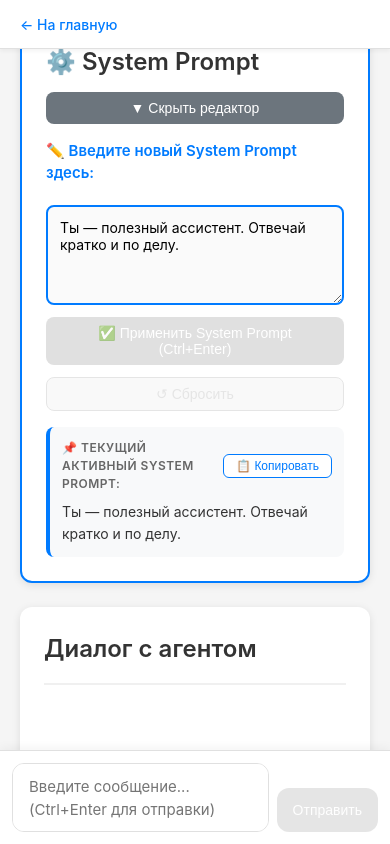
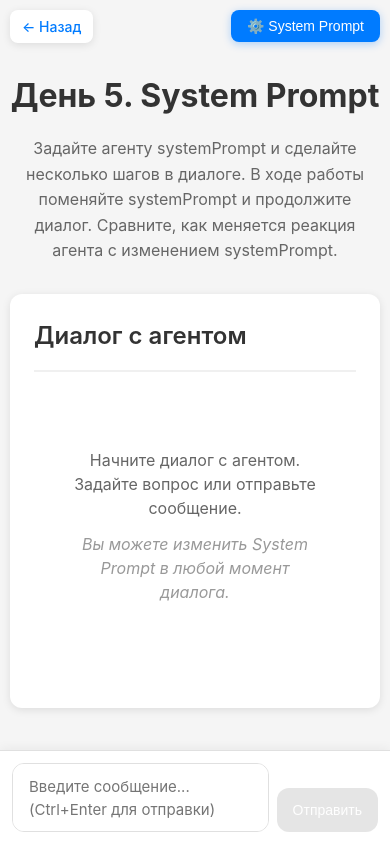
Before and after one commit to AlexDevyatov/Code-Assistent-prompt-generator, a React (Vite) app: page /system-prompt in a window 390 px wide. Shown: the top 844 px of the page. Built offline with nearby package versions, Linux system fonts and the light colour scheme.

Commit message:
Добавлено модальное окно для System Prompt, убрана верхняя полоса, оставлена только кнопка 'Назад' в левом верхнем углу

```diff
--- a/src/SystemPromptTest.css
+++ b/src/SystemPromptTest.css
@@ -3,30 +3,144 @@
   background-color: #f5f5f5;
   display: flex;
   flex-direction: column;
+  position: relative;
 }
 
-.nav-bar {
+.back-button {
+  position: fixed;
+  top: 20px;
+  left: 20px;
+  z-index: 100;
+  color: #007bff;
+  text-decoration: none;
+  font-size: 16px;
+  font-weight: 500;
+  padding: 8px 16px;
   background-color: #ffffff;
-  border-bottom: 1px solid #e0e0e0;
-  padding: 12px 20px;
-  position: sticky;
-  top: 0;
-  z-index: 1000;
-  box-shadow: 0 2px 4px rgba(0, 0, 0, 0.05);
-  flex-shrink: 0;
+  border-radius: 8px;
+  box-shadow: 0 2px 8px rgba(0, 0, 0, 0.1);
+  transition: all 0.2s;
 }
 
-.nav-link {
-  color: #007bff;
-  text-decoration: none;
-  font-size: 14px;
-  font-weight: 500;
-  transition: color 0.2s;
+.back-button:hover {
+  color: #0056b3;
+  background-color: #f0f0f0;
+  transform: translateY(-1px);
+  box-shadow: 0 4px 12px rgba(0, 0, 0, 0.15);
 }
 
-.nav-link:hover {
-  color: #0056b3;
-  text-decoration: underline;
+.system-prompt-trigger-button {
+  position: fixed;
+  top: 20px;
+  right: 20px;
+  z-index: 100;
+  padding: 10px 20px;
+  background-color: #007bff;
+  color: #ffffff;
+  border: none;
+  border-radius: 8px;
+  font-size: 15px;
+  font-weight: 500;
+  cursor: pointer;
+  box-shadow: 0 2px 8px rgba(0, 123, 255, 0.3);
+  transition: all 0.2s;
+}
+
+.system-prompt-trigger-button:hover {
+  background-color: #0056b3;
+  transform: translateY(-2px);
+  box-shadow: 0 4px 12px rgba(0, 123, 255, 0.4);
+}
+
+.system-prompt-trigger-button:active {
+  transform: translateY(0);
+}
+
+.modal-overlay {
+  position: fixed;
+  top: 0;
+  left: 0;
+  right: 0;
+  bottom: 0;
+  background-color: rgba(0, 0, 0, 0.5);
+  display: flex;
+  justify-content: center;
+  align-items: center;
+  z-index: 1000;
+  padding: 20px;
+}
+
+.modal-content {
+  background-color: #ffffff;
+  border-radius: 12px;
+  padding: 24px;
+  max-width: 700px;
+  width: 100%;
+  max-height: 90vh;
+  overflow-y: auto;
+  box-shadow: 0 10px 40px rgba(0, 0, 0, 0.2);
+  animation: modalSlideIn 0.3s ease-out;
+}
+
+.modal-content::-webkit-scrollbar {
+  width: 8px;
+}
+
+.modal-content::-webkit-scrollbar-track {
+  background: #f1f1f1;
+}
+
+.modal-content::-webkit-scrollbar-thumb {
+  background: #c1c1c1;
+  border-radius: 4px;
+}
+
+.modal-content::-webkit-scrollbar-thumb:hover {
+  background: #a8a8a8;
+}
+
+@keyframes modalSlideIn {
+  from {
+    opacity: 0;
+    transform: translateY(-20px) scale(0.95);
+  }
+  to {
+    opacity: 1;
+    transform: translateY(0) scale(1);
+  }
+}
+
+.modal-header {
+  display: flex;
+  justify-content: space-between;
+  align-items: center;
+  margin-bottom: 20px;
+  padding-bottom: 16px;
+  border-bottom: 2px solid #f0f0f0;
+}
+
+.modal-header h2 {
+  font-size: 1.5rem;
+  color: #333;
+  margin: 0;
+  font-weight: 600;
+}
+
+.modal-close-button {
+  background: none;
+  border: none;
+  font-size: 24px;
+  color: #666;
+  cursor: pointer;
+  padding: 4px 8px;
+  border-radius: 4px;
+  transition: all 0.2s;
+  line-height: 1;
+}
+
+.modal-close-button:hover {
+  background-color: #f0f0f0;
+  color: #333;
 }
 
 .system-prompt-test-container {
@@ -36,9 +150,7 @@
   max-width: 1000px;
   margin: 0 auto;
   width: 100%;
-  padding: 20px;
-  padding-top: 20px;
-  padding-bottom: 120px;
+  padding: 80px 20px 120px 20px;
   overflow-y: auto;
   height: 100%;
 }
@@ -80,32 +192,6 @@
   margin: 0 auto;
 }
 
-.system-prompt-section {
-  background: #ffffff;
-  border-radius: 12px;
-  padding: 24px;
-  box-shadow: 0 2px 8px rgba(0, 0, 0, 0.1);
-  margin-bottom: 24px;
-  border: 2px solid #007bff;
-}
-
-.system-prompt-section.sticky-section {
-  position: sticky;
-  top: 60px;
-  z-index: 50;
-  margin-top: 10px;
-  margin-bottom: 24px;
-}
-
-.system-prompt-collapsed-hint {
-  padding: 16px;
-  background-color: #e7f3ff;
-  border-radius: 8px;
-  color: #0066cc;
-  text-align: center;
-  font-size: 14px;
-  border: 1px dashed #007bff;
-}
 
 .system-prompt-header {
   display: flex;
@@ -700,14 +786,27 @@
     flex-direction: column;
   }
 
-  .system-prompt-section.sticky-section {
-    position: relative;
-    top: 0;
-    margin-top: 10px;
+  .system-prompt-test-container {
+    padding: 80px 10px 120px 10px;
   }
 
-  .system-prompt-test-container {
-    padding-top: 10px;
+  .back-button {
+    top: 10px;
+    left: 10px;
+    font-size: 14px;
+    padding: 6px 12px;
+  }
+
+  .system-prompt-trigger-button {
+    top: 10px;
+    right: 10px;
+    font-size: 14px;
+    padding: 8px 16px;
+  }
+
+  .modal-content {
+    max-width: 95%;
+    padding: 16px;
   }
 
   .scroll-to-bottom-button {
--- a/src/SystemPromptTest.tsx
+++ b/src/SystemPromptTest.tsx
@@ -21,7 +21,7 @@ function SystemPromptTest() {
   const [isLoading, setIsLoading] = useState(false)
   const [currentSystemPrompt, setCurrentSystemPrompt] = useState(systemPrompt)
   const [systemPromptChanged, setSystemPromptChanged] = useState(false)
-  const [showSystemPromptEditor, setShowSystemPromptEditor] = useState(true)
+  const [showSystemPromptModal, setShowSystemPromptModal] = useState(false)
   const [showScrollToBottom, setShowScrollToBottom] = useState(false)
   const messagesEndRef = useRef<HTMLDivElement>(null)
   const textareaRef = useRef<HTMLTextAreaElement>(null)
@@ -254,39 +254,33 @@ function SystemPromptTest() {
 
   return (
     <div className="system-prompt-test">
-      <div className="nav-bar">
-        <Link to="/" className="nav-link">← На главную</Link>
-      </div>
+      <Link to="/" className="back-button">← Назад</Link>
 
-      <div className="system-prompt-test-container" ref={containerRef}>
-        <div className="system-prompt-test-header">
-          <h1>День 5. System Prompt</h1>
-          <p className="system-prompt-test-description">
-            Задайте агенту systemPrompt и сделайте несколько шагов в диалоге.
-            В ходе работы поменяйте systemPrompt и продолжите диалог.
-            Сравните, как меняется реакция агента с изменением systemPrompt.
-          </p>
-        </div>
+      <button
+        className="system-prompt-trigger-button"
+        onClick={() => setShowSystemPromptModal(true)}
+        title="Открыть редактор System Prompt"
+      >
+        ⚙️ System Prompt
+      </button>
 
-        <div className="system-prompt-section sticky-section">
-          <div className="system-prompt-header">
-            <h2>⚙️ System Prompt</h2>
-            <div className="system-prompt-actions">
+      {showSystemPromptModal && (
+        <div className="modal-overlay" onClick={() => setShowSystemPromptModal(false)}>
+          <div className="modal-content" onClick={(e) => e.stopPropagation()}>
+            <div className="modal-header">
+              <h2>⚙️ System Prompt</h2>
               <button
-                type="button"
-                onClick={() => setShowSystemPromptEditor(!showSystemPromptEditor)}
-                className="toggle-button"
+                className="modal-close-button"
+                onClick={() => setShowSystemPromptModal(false)}
               >
-                {showSystemPromptEditor ? '▼ Скрыть редактор' : '▶ Показать редактор'}
+                ✕
               </button>
             </div>
-          </div>
 
-          {showSystemPromptEditor && (
             <form onSubmit={handleSystemPromptSubmit} className="system-prompt-form">
               <div className="system-prompt-editor">
                 <label htmlFor="system-prompt-input" className="system-prompt-label">
-                  ✏️ Введите новый System Prompt здесь:
+                  Введите новый System Prompt:
                 </label>
                 <textarea
                   id="system-prompt-input"
@@ -295,7 +289,7 @@ function SystemPromptTest() {
                   onChange={(e) => setSystemPrompt(e.target.value)}
                   onKeyDown={handleSystemPromptKeyDown}
                   placeholder="Например: Ты — полезный ассистент. Отвечай кратко и по делу."
-                  rows={4}
+                  rows={6}
                   disabled={isLoading}
                   className="system-prompt-textarea"
                 />
@@ -305,7 +299,7 @@ function SystemPromptTest() {
                     disabled={systemPrompt.trim() === currentSystemPrompt.trim() || isLoading}
                     className="change-prompt-button"
                   >
-                    ✅ Применить System Prompt (Ctrl+Enter)
+                    ✅ Применить (Ctrl+Enter)
                   </button>
                   <button
                     type="button"
@@ -320,7 +314,7 @@ function SystemPromptTest() {
               </div>
               <div className="current-prompt-info">
                 <div className="current-prompt-header">
-                  <span className="current-prompt-label">📌 Текущий активный System Prompt:</span>
+                  <span className="current-prompt-label">Текущий активный System Prompt:</span>
                   <button
                     type="button"
                     onClick={handleCopySystemPrompt}
@@ -333,12 +327,18 @@ function SystemPromptTest() {
                 <div className="current-prompt-text">{currentSystemPrompt}</div>
               </div>
             </form>
-          )}
-          {!showSystemPromptEditor && (
-            <div className="system-prompt-collapsed-hint">
-              Нажмите "Показать редактор" выше, чтобы изменить System Prompt
-            </div>
-          )}
+          </div>
+        </div>
+      )}
+
+      <div className="system-prompt-test-container" ref={containerRef}>
+        <div className="system-prompt-test-header">
+          <h1>День 5. System Prompt</h1>
+          <p className="system-prompt-test-description">
+            Задайте агенту systemPrompt и сделайте несколько шагов в диалоге.
+            В ходе работы поменяйте systemPrompt и продолжите диалог.
+            Сравните, как меняется реакция агента с изменением systemPrompt.
+          </p>
         </div>
 
         {systemPromptChanged && lastSystemChangeIndex >= 0 && (
```
